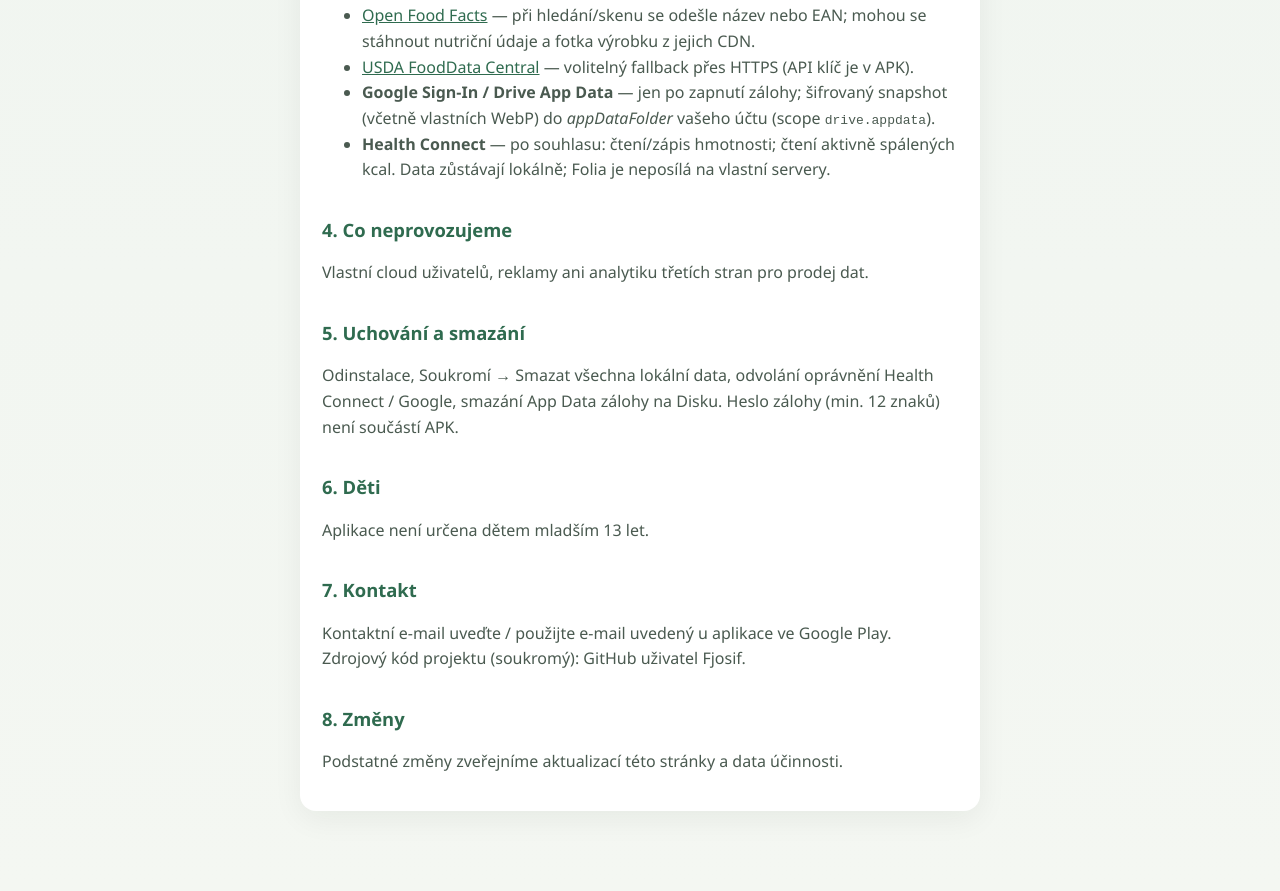
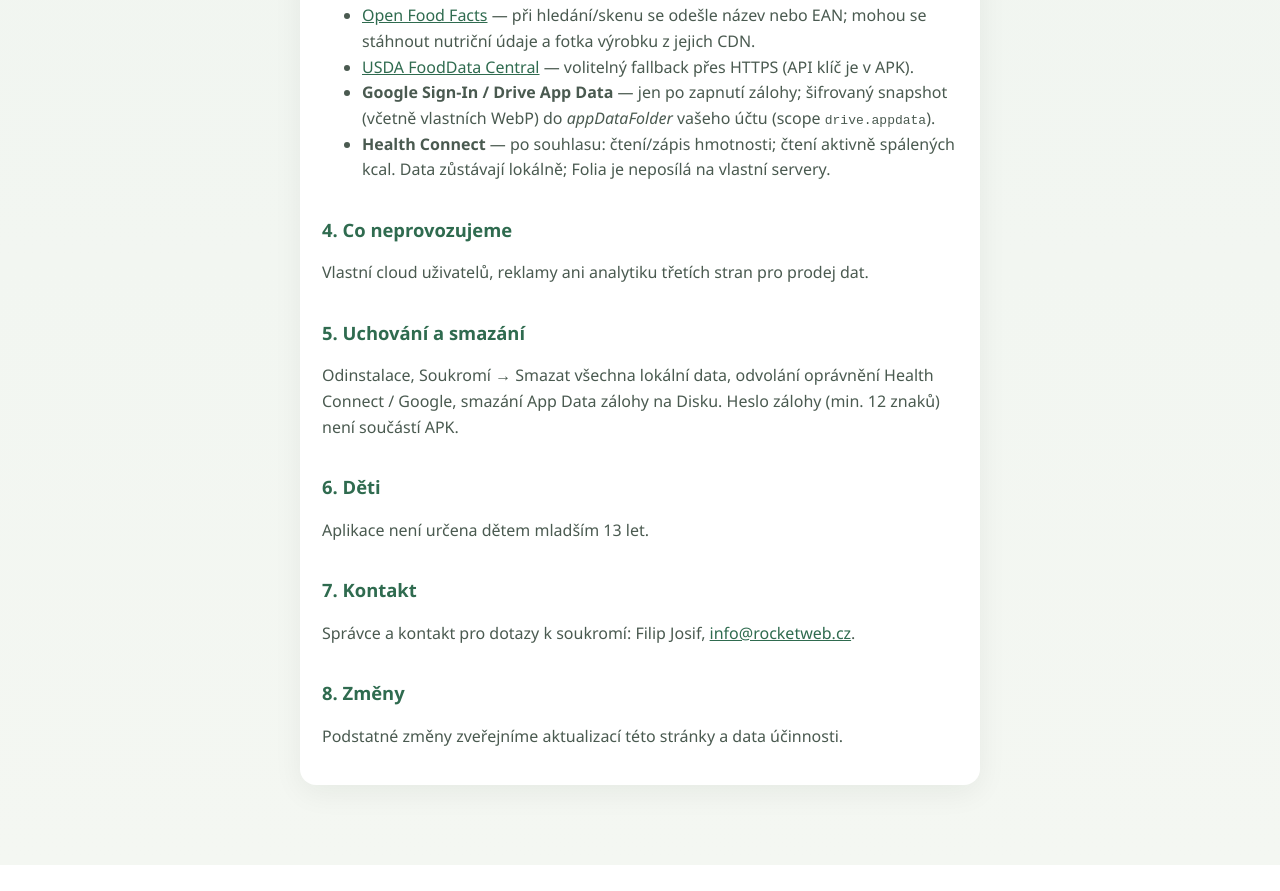
Before and after one commit to Fjosif/folia-privacy, a plain HTML site: page index.html in a window 1280 px wide. Shown: the part 948-1839 px from the top of the page. After the commit the page ends 1813 px from the top, so only its background shows below. Drawn offline with Linux system fonts and the light colour scheme.

Commit message:
Add privacy contact

```diff
--- a/index.html
+++ b/index.html
@@ -81,7 +81,7 @@
       <p>Aplikace není určena dětem mladším 13 let.</p>
 
       <h2>7. Kontakt</h2>
-      <p>Kontaktní e-mail uveďte / použijte e-mail uvedený u aplikace ve Google Play. Zdrojový kód projektu (soukromý): GitHub uživatel Fjosif.</p>
+      <p>Správce a kontakt pro dotazy k soukromí: Filip Josif, <a href="mailto:info@rocketweb.cz">info@rocketweb.cz</a>.</p>
 
       <h2>8. Změny</h2>
       <p>Podstatné změny zveřejníme aktualizací této stránky a data účinnosti.</p>
```
